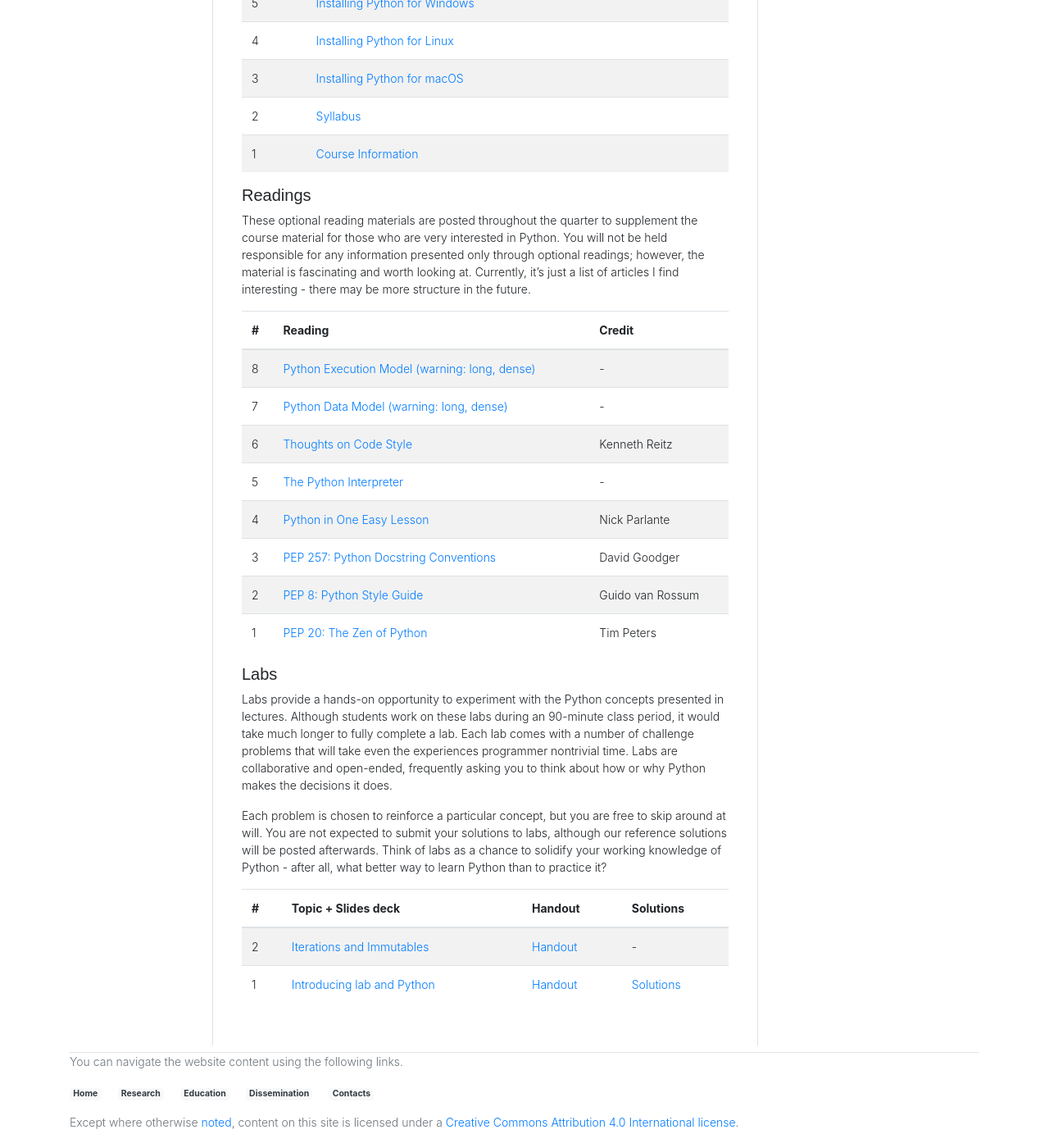
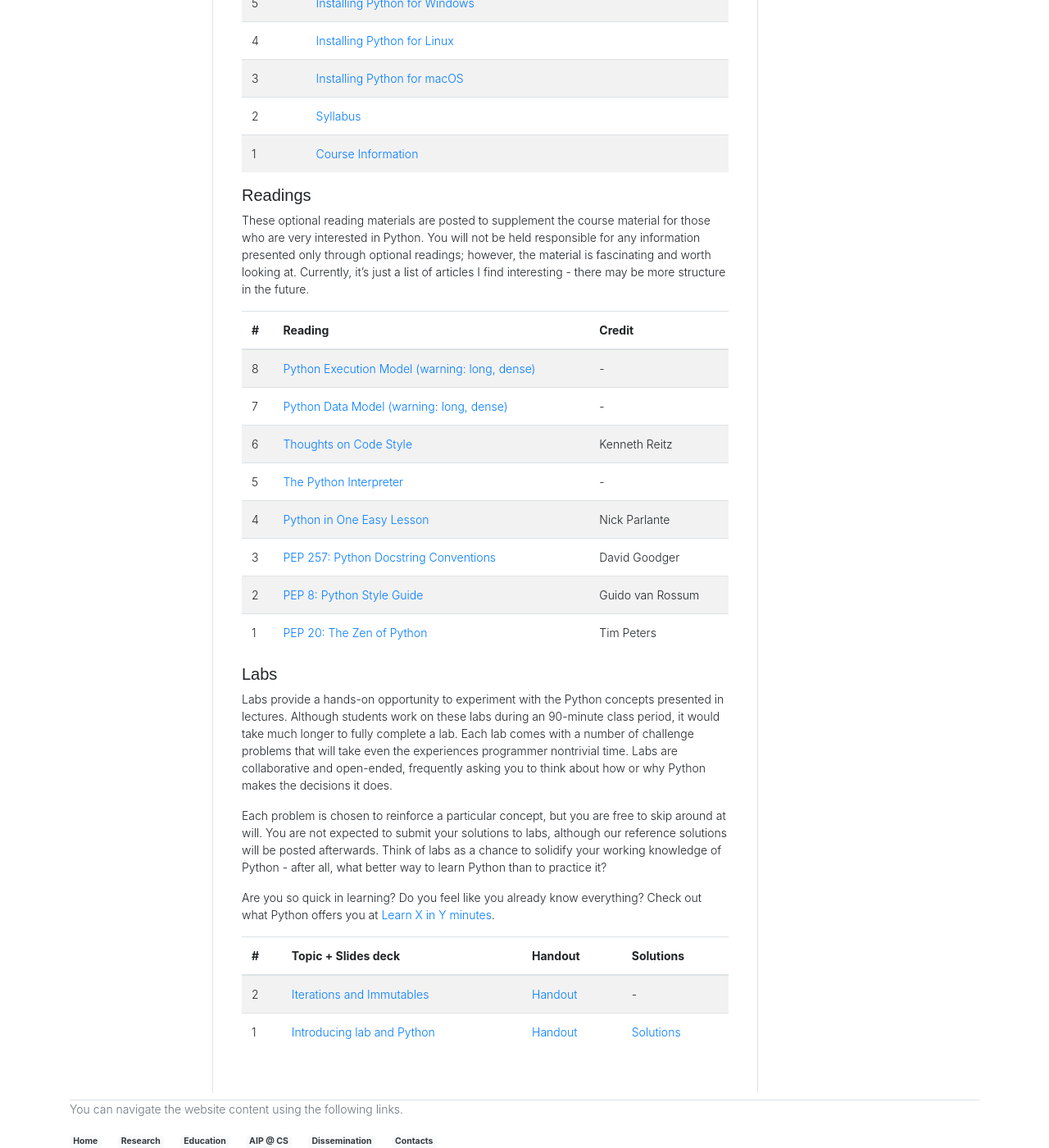
Before and after one commit to saltgz/saltgz.github.io, a Jekyll site: the page built from _posts/2019-09-17-lab-iap-info.md, in a window 1280 px wide and 1400 px high, scrolled down 511 px. Shown: the whole window at 82% size. Built offline with Jekyll 4.4.1, drawn with Linux system fonts in a browser that asks for light colours; nearby versions of some CDN libraries; comment, search, counter and statistics services are not loaded; some of the changed text lies outside the part shown.

Commit message:
fixed link in title

```diff
--- a/_data/nav.yml
+++ b/_data/nav.yml
@@ -7,6 +7,8 @@ items:
 #   url: blog/index.html
 - title: Education
   url: education/index.html
+- title: AIP @ CS
+  url: education/lab-iap-info.html
 - title: Dissemination
   url: dissemination/index.html
 # - title: Resources
--- a/_includes/header.html
+++ b/_includes/header.html
@@ -1,3 +1,5 @@
-<div class="border-bottom py-2 text-{{ site.data.style.header.align }}">
-  {{ site.data.style.header.text }}
-</div>
+<a href="/index.html">
+  <div class="border-bottom py-2 text-{{ site.data.style.header.align }}">
+    {{ site.data.style.header.text }}
+  </div>
+</a>
--- a/_includes/navbar.html
+++ b/_includes/navbar.html
@@ -1,6 +1,6 @@
 <div class="card border-left-0 border-right-0 border-bottom-0 border-top-0 rounded-0">
   <div class="card-body">
-    <h5 class="card-title">Hot Nav</h5>
+    <h5 class="card-title">Hot Links</h5>
     <ul class="navbar-nav flex-sm-column justify-content-around align-items-left">
       {%- for item in site.data.nav.items -%}
       <li class="nav-item">
--- a/_posts/2019-09-17-lab-iap-info.md
+++ b/_posts/2019-09-17-lab-iap-info.md
@@ -24,7 +24,7 @@ These handouts represent any miscellaneous information we need to communicate wi
 
 ##### Readings
 
-These optional reading materials are posted throughout the quarter to supplement the course material for those who are very interested in Python. You will not be held responsible for any information presented only through optional readings; however, the material is fascinating and worth looking at. Currently, it's just a list of articles I find interesting - there may be more structure in the future.
+These optional reading materials are posted to supplement the course material for those who are very interested in Python. You will not be held responsible for any information presented only through optional readings; however, the material is fascinating and worth looking at. Currently, it's just a list of articles I find interesting - there may be more structure in the future.
 
 | #   | Reading                                                                                                    | Credit           |
 | --- | ---------------------------------------------------------------------------------------------------------- | ---------------- |
@@ -43,6 +43,8 @@ Labs provide a hands-on opportunity to experiment with the Python concepts prese
 
 Each problem is chosen to reinforce a particular concept, but you are free to skip around at will. You are not expected to submit your solutions to labs, although our reference solutions will be posted afterwards. Think of labs as a chance to solidify your working knowledge of Python - after all, what better way to learn Python than to practice it?
 
+Are you so quick in learning? Do you feel like you already know everything? Check out what Python offers you at [Learn X in Y minutes](https://learnxinyminutes.com/docs/python3/).
+
 | #   | Topic + Slides deck                                                                                       | Handout                                                                                                                              | Solutions                                                                                                                       |
 | --- | --------------------------------------------------------------------------------------------------------- | ------------------------------------------------------------------------------------------------------------------------------------ | ------------------------------------------------------------------------------------------------------------------------------- |
 | 2   | [Iterations and Immutables](https://www.dropbox.com/s/8er7r0wn9gir8b1/002_iterations_immutables.pdf?dl=0) | [Handout](https://github.com/szingaro/szingaro.github.io/blob/master/assets/teaching/python-labs/notebooks/002-datastructures.ipynb) | -                                                                                                                               |
```
